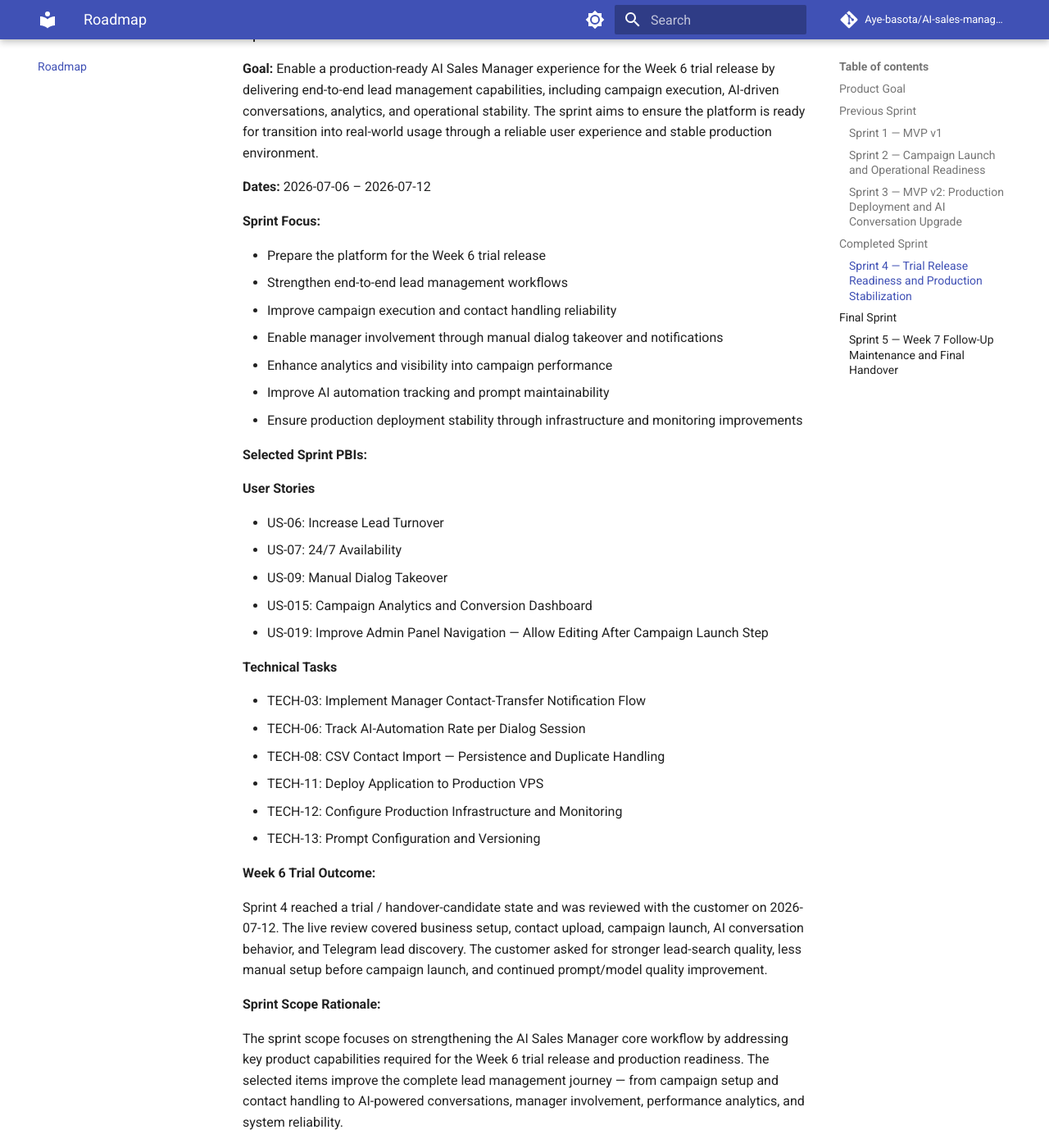
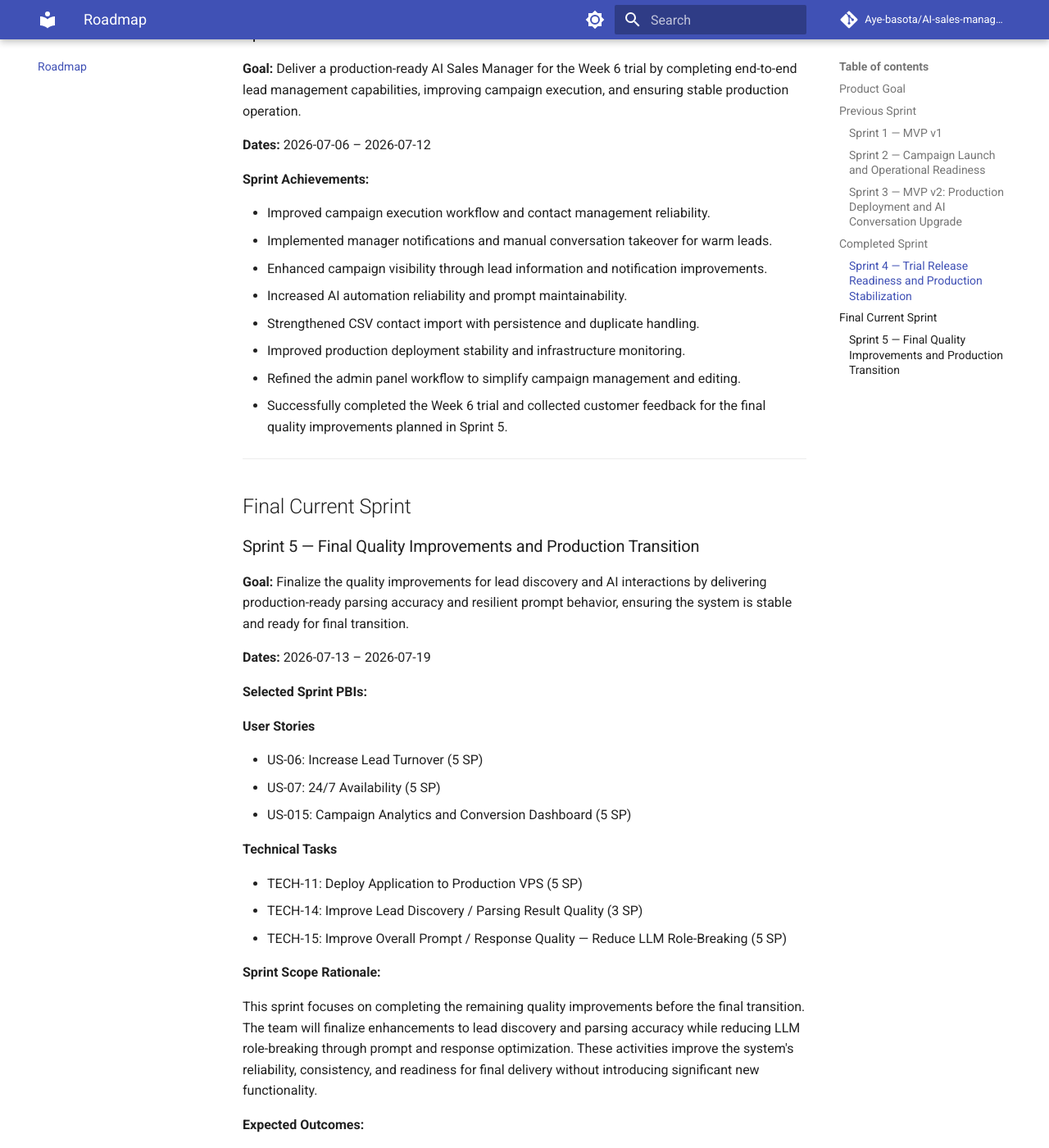
Before and after one commit to Aye-basota/AI-sales-manager, an MkDocs documentation site: the page built from docs/roadmap.md, in a window 1280 px wide and 1400 px high, scrolled down 2021 px. Shown: the whole window at 82% size. Built offline with MkDocs 1.6.1 and Material for MkDocs 9.7.7, drawn with Linux system fonts in a browser that asks for light colours; comment, search, counter and statistics services are not loaded; some of the changed text lies outside the part shown.

Commit message:
Update roadmap with Sprint 4 and Sprint 5 details
Refined sprint goals, achievements, and scope for Sprint 4 and Sprint 5 based on Week 6 trial feedback. Improved clarity on user stories and technical tasks for better production readiness.

```diff
--- a/docs/roadmap.md
+++ b/docs/roadmap.md
@@ -62,77 +62,59 @@ Build an autonomous B2B outbound sales assistant that uses real Telegram account
 
 ### Sprint 4 — Trial Release Readiness and Production Stabilization
 
-**Goal:** Enable a production-ready AI Sales Manager experience for the Week 6 trial release by delivering end-to-end lead management capabilities, including campaign execution, AI-driven conversations, analytics, and operational stability. The sprint aims to ensure the platform is ready for transition into real-world usage through a reliable user experience and stable production environment.
+**Goal:** Deliver a production-ready AI Sales Manager for the Week 6 trial by completing end-to-end lead management capabilities, improving campaign execution, and ensuring stable production operation.
 
 **Dates:** 2026-07-06 – 2026-07-12
 
-**Sprint Focus:**
+**Sprint Achievements:**
 
-- Prepare the platform for the Week 6 trial release
-- Strengthen end-to-end lead management workflows
-- Improve campaign execution and contact handling reliability
-- Enable manager involvement through manual dialog takeover and notifications
-- Enhance analytics and visibility into campaign performance
-- Improve AI automation tracking and prompt maintainability
-- Ensure production deployment stability through infrastructure and monitoring improvements
+- Improved campaign execution workflow and contact management reliability.
+- Implemented manager notifications and manual conversation takeover for warm leads.
+- Enhanced campaign visibility through lead information and notification improvements.
+- Increased AI automation reliability and prompt maintainability.
+- Strengthened CSV contact import with persistence and duplicate handling.
+- Improved production deployment stability and infrastructure monitoring.
+- Refined the admin panel workflow to simplify campaign management and editing.
+- Successfully completed the Week 6 trial and collected customer feedback for the final quality improvements planned in Sprint 5.
+
+---
+
+## Final Current Sprint
+
+### Sprint 5 — Final Quality Improvements and Production Transition
+
+**Goal:** Finalize the quality improvements for lead discovery and AI interactions by delivering production-ready parsing accuracy and resilient prompt behavior, ensuring the system is stable and ready for final transition.
+
+**Dates:** 2026-07-13 – 2026-07-19
 
 **Selected Sprint PBIs:**
 
 **User Stories**
 
-- US-06: Increase Lead Turnover
-- US-07: 24/7 Availability
-- US-09: Manual Dialog Takeover
-- US-015: Campaign Analytics and Conversion Dashboard
-- US-019: Improve Admin Panel Navigation — Allow Editing After Campaign Launch Step
+- US-06: Increase Lead Turnover (5 SP)
+- US-07: 24/7 Availability (5 SP)
+- US-015: Campaign Analytics and Conversion Dashboard (5 SP)
 
 **Technical Tasks**
 
-- TECH-03: Implement Manager Contact-Transfer Notification Flow
-- TECH-06: Track AI-Automation Rate per Dialog Session
-- TECH-08: CSV Contact Import — Persistence and Duplicate Handling
-- TECH-11: Deploy Application to Production VPS
-- TECH-12: Configure Production Infrastructure and Monitoring
-- TECH-13: Prompt Configuration and Versioning
-
-**Week 6 Trial Outcome:**
-
-Sprint 4 reached a trial / handover-candidate state and was reviewed with the customer on 2026-07-12. The live review covered business setup, contact upload, campaign launch, AI conversation behavior, and Telegram lead discovery. The customer asked for stronger lead-search quality, less manual setup before campaign launch, and continued prompt/model quality improvement.
+- TECH-11: Deploy Application to Production VPS (5 SP)
+- TECH-14: Improve Lead Discovery / Parsing Result Quality (3 SP)
+- TECH-15: Improve Overall Prompt / Response Quality — Reduce LLM Role-Breaking (5 SP)
 
 **Sprint Scope Rationale:**
 
-The sprint scope focuses on strengthening the AI Sales Manager core workflow by addressing key product capabilities required for the Week 6 trial release and production readiness. The selected items improve the complete lead management journey — from campaign setup and contact handling to AI-powered conversations, manager involvement, performance analytics, and system reliability.
+This sprint focuses on completing the remaining quality improvements before the final transition. The team will finalize enhancements to lead discovery and parsing accuracy while reducing LLM role-breaking through prompt and response optimization. These activities improve the system's reliability, consistency, and readiness for final delivery without introducing significant new functionality.
 
-This scope ensures the platform can support real user trials by providing a stable production environment, improved operational visibility, and a reliable experience for both sales managers and end users. The sprint establishes the foundation required for a smooth transition from development into real-world usage.
+**Expected Outcomes:**
+
+- Improved lead discovery accuracy through enhanced parsing and filtering.
+- More reliable AI conversations with reduced prompt failures and role-breaking.
+- Stable production deployment supporting continuous 24/7 operation.
+- Campaign notifications provide managers with warm lead information and contact details for timely follow-up.
+- Product reaches a production-ready state suitable for final customer transition.
 
 **Story Point Summary:**
 
-- User stories: 23 SP
-- Technical tasks: 17 SP
-- **Sprint 4 total: 40 SP**
-
----
-
-## Final Sprint
-
-### Sprint 5 — Week 7 Follow-Up Maintenance and Final Handover
-
-**Goal:** Use Week 6 trial feedback to remove the main transition blockers, confirm final product access, update handover documentation, and prepare the final course version (`MVP v3`) for customer and TA evaluation.
-
-**Dates:** 2026-07-13 – 2026-07-19
-
-**Sprint 5 Focus:**
-
-- Use Week 6 feedback to improve dialogue quality, follow-up behavior, and role consistency.
-- Reuse approved Admin Bot preview messages during campaign send, reducing confusing preview/send drift.
-- Prevent stale follow-ups after replies, operator intervention, escalations, terminal states, or missing conversation context.
-- Confirm the final product access arrangement through the public Telegram Admin Bot and reproducible Docker setup.
-- Update customer-facing documentation and handover material for the reached `Ready for independent use` level.
-- Keep tests and CI current for the touched scheduler, inbound, prompt, guardrail, and humanizer areas.
-
-**Outcomes:**
-
-- Final `MVP v3` release candidate versioned as `0.5.0`.
-- Customer-facing documentation matches the actual transition state: ready for independent use through the team-operated bot and reproducible setup, without claiming customer-side operation.
-- Week 7 public report links the complete Week 6 evidence without duplicating it.
-- Remaining limitations are explicit rather than hidden.
+- User stories: 15 SP
+- Technical tasks: 13 SP
+- **Sprint 5 total: 28 SP**
```
